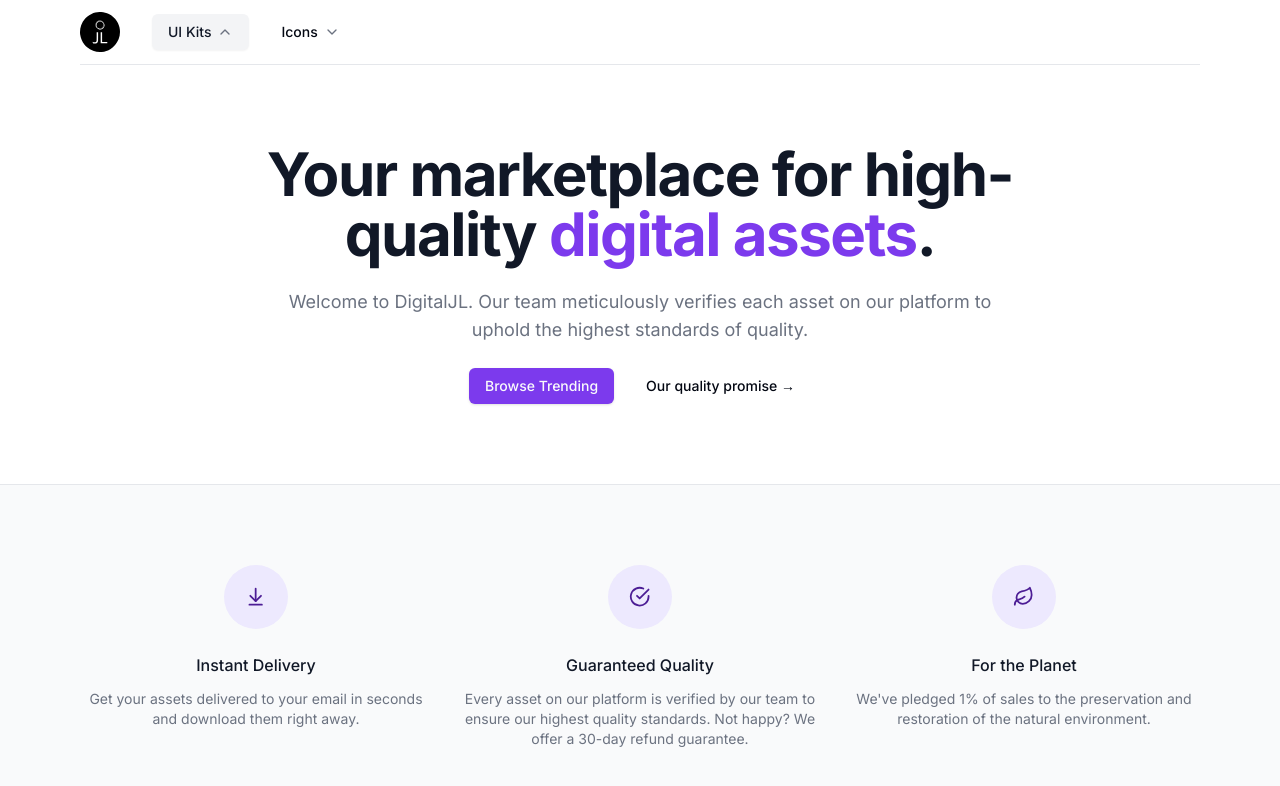
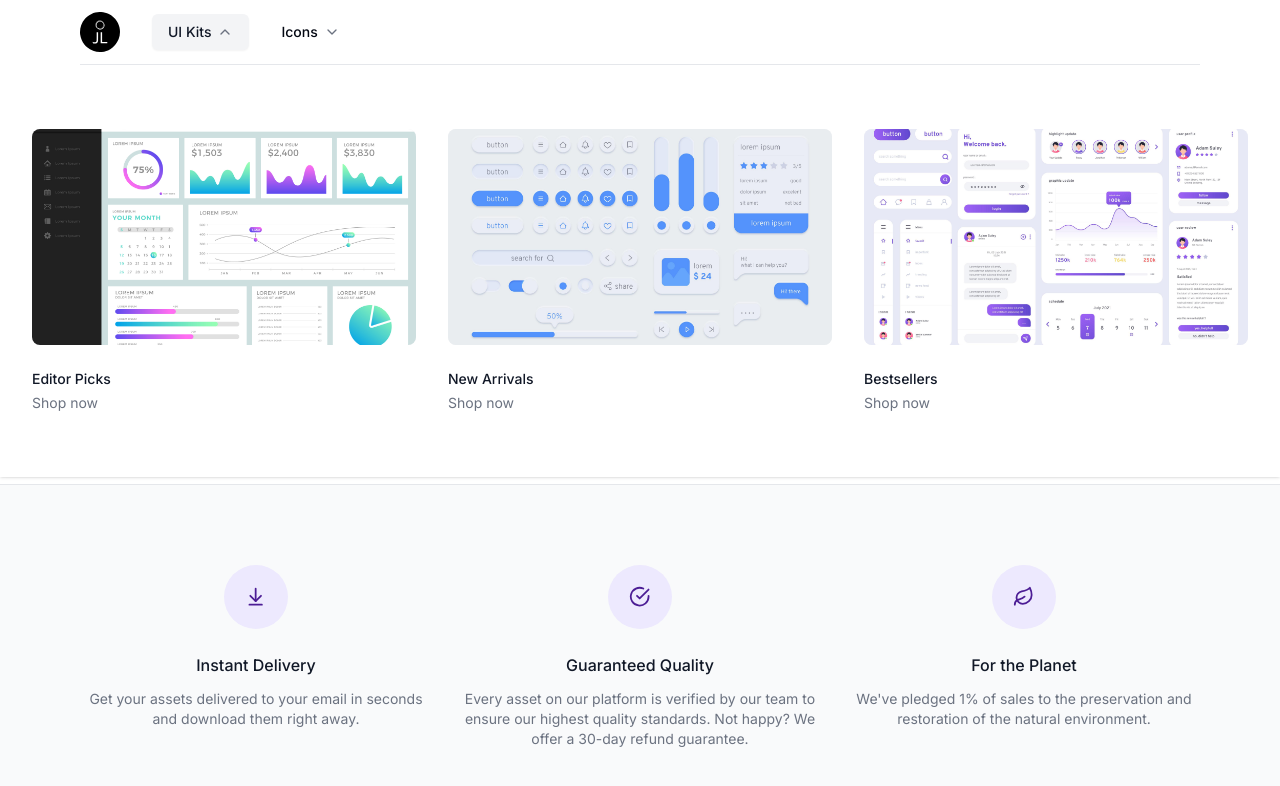
Before and after one commit to Audiph/digital-marketplace, a Next.js app: page / in a window 1280 px wide. Both pictures are taken after a click on the button "UI Kits". Shown: the top 786 px of the page. Built offline with nearby package versions, Linux system fonts and the light colour scheme.

Commit message:
complete nav items

```diff
--- a/src/components/NavItem.tsx
+++ b/src/components/NavItem.tsx
@@ -2,17 +2,26 @@
 import { Button } from './ui/button';
 import { ChevronDown } from 'lucide-react';
 import { cn } from '@/lib/utils';
+import Image from 'next/image';
+import Link from 'next/link';
 
 type Category = (typeof PRODUCT_CATEGORIES)[number];
 
 interface NavItemProps {
   category: Category;
+  close: () => void;
   handleOpen: () => void;
   isOpen: boolean;
   isAnyOpen: boolean;
 }
 
-const NavItem = ({ isAnyOpen, category, handleOpen, isOpen }: NavItemProps) => {
+const NavItem = ({
+  isAnyOpen,
+  close,
+  category,
+  handleOpen,
+  isOpen,
+}: NavItemProps) => {
   return (
     <div className="flex">
       <div className="relative flex items-center">
@@ -29,6 +38,53 @@
           />
         </Button>
       </div>
+      {isOpen ? (
+        <div
+          onClick={() => close}
+          className={cn(
+            'absolute inset-x-0 top-full text-sm text-muted-foreground',
+            { 'animate-in fade-in-10 slide-in-from-top-5': !isAnyOpen }
+          )}
+        >
+          <div
+            className="absolute inset-0 top-1/2 bg-white shadow"
+            aria-hidden="true"
+          />
+          <div className="relative bg-white">
+            <div className="mx-auto max-w-7xl px-8">
+              <div className="grid grid-cols-4 gap-x-8 gap-y-10 py-16">
+                <div className="col-span-4 col-start-1 grid grid-cols-3 gap-x-8">
+                  {category.featured.map((item) => (
+                    <div
+                      onClick={() => close}
+                      key={item.name}
+                      className="group relative text-base sm:text-sm"
+                    >
+                      <div className="relative aspect-video overflow-hidden rounded-lg bg-gray-100 group-hover:opacity-75">
+                        <Image
+                          src={item.imageSrc}
+                          alt="product category image"
+                          fill
+                          className="object-cover object-center"
+                        />
+                      </div>
+                      <Link
+                        href={item.href}
+                        className="mt-6 block font-medium text-gray-900"
+                      >
+                        {item.name}
+                      </Link>
+                      <p className="mt-1" aria-hidden="true">
+                        Shop now
+                      </p>
+                    </div>
+                  ))}
+                </div>
+              </div>
+            </div>
+          </div>
+        </div>
+      ) : null}
     </div>
   );
 };
--- a/src/components/NavItems.tsx
+++ b/src/components/NavItems.tsx
@@ -1,27 +1,52 @@
 'use client';
 
-import { useState } from 'react';
-
 import { PRODUCT_CATEGORIES } from '@/config';
+import { useOnClickOutside } from '@/hooks/use-on-click-outside';
+import { useEffect, useRef, useState } from 'react';
 import NavItem from './NavItem';
 
 const NavItems = () => {
   const [activeIndex, setActiveIndex] = useState<null | number>(null);
 
+  useEffect(() => {
+    const handler = (e: KeyboardEvent) => {
+      if (e.key === 'Escape') {
+        setActiveIndex(null);
+      }
+    };
+
+    document.addEventListener('keydown', handler);
+
+    return () => {
+      document.removeEventListener('keydown', handler);
+    };
+  }, []);
+
   const isAnyOpen = activeIndex !== null;
 
+  const navRef = useRef<HTMLDivElement | null>(null);
+
+  useOnClickOutside(navRef, () => setActiveIndex(null));
+
   return (
-    <div className="flex gap-4 h-full">
+    <div className="flex gap-4 h-full" ref={navRef}>
       {PRODUCT_CATEGORIES.map((category, i) => {
         const handleOpen = () => {
-          activeIndex === 1 ? setActiveIndex(null) : setActiveIndex(i);
+          if (activeIndex === i) {
+            setActiveIndex(null);
+          } else {
+            setActiveIndex(i);
+          }
         };
+
+        const close = () => setActiveIndex(null);
 
         const isOpen = i === activeIndex;
 
         return (
           <NavItem
             category={category}
+            close={close}
             handleOpen={handleOpen}
             isOpen={isOpen}
             key={category.value}
--- /dev/null
+++ b/src/hooks/use-on-click-outside.ts
@@ -0,0 +1,27 @@
+import { RefObject, useEffect } from 'react';
+
+type Event = MouseEvent | TouchEvent;
+
+export const useOnClickOutside = <T extends HTMLElement = HTMLElement>(
+  ref: RefObject<T>,
+  handler: (event: Event) => void
+) => {
+  useEffect(() => {
+    const listener = (event: Event) => {
+      const el = ref?.current;
+      if (!el || el.contains((event?.target as Node) || null)) {
+        return;
+      }
+
+      handler(event); // Call the handler only if the click is outside of the element passed.
+    };
+
+    document.addEventListener('mousedown', listener);
+    document.addEventListener('touchstart', listener);
+
+    return () => {
+      document.removeEventListener('mousedown', listener);
+      document.removeEventListener('touchstart', listener);
+    };
+  }, [ref, handler]); // Reload only if ref or handler changes
+};
```
